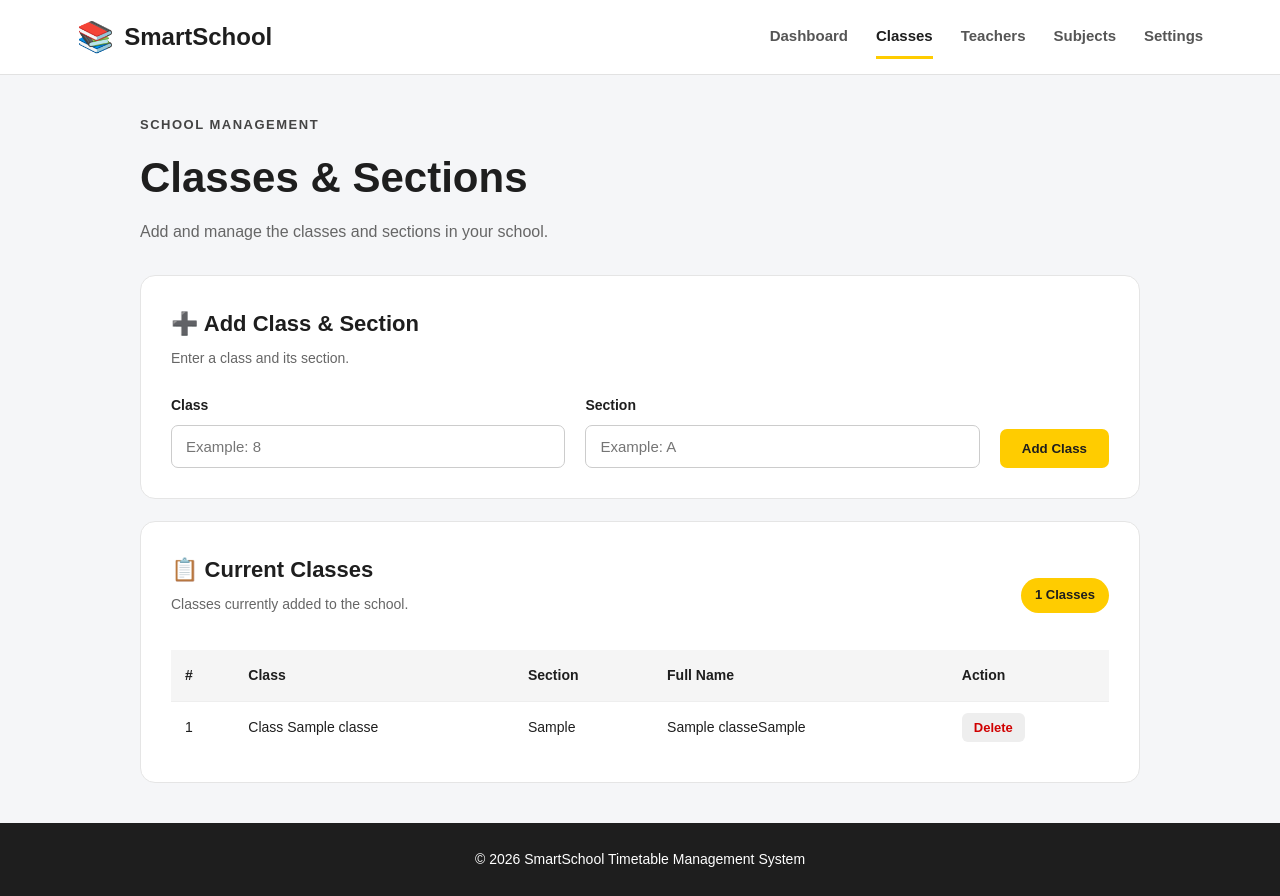
After one commit to amarpatil018/AI-Assisted-School-Timetable-Generator, a Flask app: page /classes in a window 1280 px wide. The commit adds this page. Run offline with Flask 3, Linux system fonts and the light colour scheme; tables that the repository leaves empty hold one stand-in row (values such as "Sample post").

Commit message:
Implement database functionality and create classes management page

```diff
--- a/app.py
+++ b/app.py
@@ -1,8 +1,41 @@
 from flask import Flask, render_template, request, redirect, url_for
+import sqlite3
 
 app = Flask(__name__)
 
-# Temporary school settings
+DATABASE = "school.db"
+
+
+# =========================================
+# DATABASE
+# =========================================
+
+def get_db_connection():
+    connection = sqlite3.connect(DATABASE)
+    connection.row_factory = sqlite3.Row
+    return connection
+
+
+def create_database():
+
+    connection = get_db_connection()
+
+    connection.execute("""
+        CREATE TABLE IF NOT EXISTS classes (
+            id INTEGER PRIMARY KEY AUTOINCREMENT,
+            class_name TEXT NOT NULL,
+            section TEXT NOT NULL
+        )
+    """)
+
+    connection.commit()
+    connection.close()
+
+
+# =========================================
+# TEMPORARY SCHOOL SETTINGS
+# =========================================
+
 school_settings = {
     "school_name": "My School",
     "start_time": "08:30",
@@ -21,21 +54,31 @@ school_settings = {
 }
 
 
-# -----------------------------------------
-# HOME / DASHBOARD
-# -----------------------------------------
+# =========================================
+# DASHBOARD
+# =========================================
 
 @app.route("/")
 def home():
+
+    connection = get_db_connection()
+
+    classes = connection.execute(
+        "SELECT * FROM classes ORDER BY class_name, section"
+    ).fetchall()
+
+    connection.close()
+
     return render_template(
         "index.html",
-        settings=school_settings
+        settings=school_settings,
+        classes=classes
     )
 
 
-# -----------------------------------------
+# =========================================
 # SCHOOL SETTINGS
-# -----------------------------------------
+# =========================================
 
 @app.route("/settings", methods=["GET", "POST"])
 def settings():
@@ -74,9 +117,77 @@ def settings():
     )
 
 
-# -----------------------------------------
-# RUN APPLICATION
-# -----------------------------------------
+# =========================================
+# CLASSES
+# =========================================
+
+@app.route("/classes", methods=["GET", "POST"])
+def classes():
+
+    connection = get_db_connection()
+
+    # Add a new class
+    if request.method == "POST":
+
+        class_name = request.form["class_name"]
+        section = request.form["section"]
+
+        connection.execute(
+            """
+            INSERT INTO classes (class_name, section)
+            VALUES (?, ?)
+            """,
+            (class_name, section)
+        )
+
+        connection.commit()
+
+        connection.close()
+
+        return redirect(url_for("classes"))
+
+    # Get all classes
+    class_list = connection.execute(
+        """
+        SELECT * FROM classes
+        ORDER BY class_name, section
+        """
+    ).fetchall()
+
+    connection.close()
+
+    return render_template(
+        "classes.html",
+        classes=class_list
+    )
+
+
+# =========================================
+# DELETE CLASS
+# =========================================
+
+@app.route("/classes/delete/<int:class_id>")
+def delete_class(class_id):
+
+    connection = get_db_connection()
+
+    connection.execute(
+        "DELETE FROM classes WHERE id = ?",
+        (class_id,)
+    )
+
+    connection.commit()
+    connection.close()
+
+    return redirect(url_for("classes"))
+
+
+# =========================================
+# START APPLICATION
+# =========================================
 
 if __name__ == "__main__":
+
+    create_database()
+
     app.run(debug=True)
--- a/static/style.css
+++ b/static/style.css
@@ -765,3 +765,177 @@ body {
     }
 
 }
+/* =========================================
+   CLASSES PAGE
+========================================= */
+
+.classes-container {
+    width: 88%;
+    max-width: 1000px;
+    margin: 40px auto;
+}
+
+
+/* Add Class Form */
+
+.class-form {
+    display: flex;
+    align-items: flex-end;
+    gap: 20px;
+}
+
+
+.class-form .form-group {
+    flex: 1;
+}
+
+
+.class-submit {
+    display: flex;
+    align-items: flex-end;
+}
+
+
+/* Class List Heading */
+
+.class-list-heading {
+    display: flex;
+    align-items: center;
+    justify-content: space-between;
+}
+
+
+.class-count {
+    background-color: #ffcc00;
+
+    padding: 7px 14px;
+
+    border-radius: 20px;
+
+    font-size: 13px;
+
+    font-weight: bold;
+}
+
+
+/* Table */
+
+.class-table-container {
+    overflow-x: auto;
+}
+
+
+.class-table {
+    width: 100%;
+
+    border-collapse: collapse;
+
+    margin-top: 10px;
+}
+
+
+.class-table th {
+    text-align: left;
+
+    background-color: #f5f5f5;
+
+    padding: 14px;
+
+    font-size: 14px;
+}
+
+
+.class-table td {
+    padding: 14px;
+
+    border-top: 1px solid #eeeeee;
+
+    font-size: 14px;
+}
+
+
+.class-table tbody tr:hover {
+    background-color: #fffbea;
+}
+
+
+/* Delete Button */
+
+.delete-button {
+    text-decoration: none;
+
+    background-color: #eeeeee;
+
+    color: #d00000;
+
+    padding: 7px 12px;
+
+    border-radius: 6px;
+
+    font-size: 13px;
+
+    font-weight: bold;
+}
+
+
+.delete-button:hover {
+    background-color: #ffe0e0;
+}
+
+
+/* Empty State */
+
+.empty-state {
+    text-align: center;
+
+    padding: 50px 20px;
+
+    color: #666666;
+}
+
+
+.empty-icon {
+    font-size: 50px;
+
+    margin-bottom: 15px;
+}
+
+
+.empty-state h3 {
+    color: #1e1e1e;
+
+    margin-bottom: 5px;
+}
+
+
+/* Classes Mobile */
+
+@media (max-width: 700px) {
+
+    .classes-container {
+        width: 92%;
+    }
+
+    .class-form {
+        flex-direction: column;
+
+        align-items: stretch;
+    }
+
+    .class-submit {
+        width: 100%;
+    }
+
+    .class-submit .save-button {
+        width: 100%;
+    }
+
+    .class-list-heading {
+        flex-direction: column;
+
+        align-items: flex-start;
+
+        gap: 10px;
+    }
+
+}
--- /dev/null
+++ b/templates/classes.html
@@ -0,0 +1,337 @@
+<!DOCTYPE html>
+<html lang="en">
+
+<head>
+
+    <meta charset="UTF-8">
+
+    <meta
+        name="viewport"
+        content="width=device-width, initial-scale=1.0"
+    >
+
+    <title>Classes & Sections - SmartSchool</title>
+
+    <link
+        rel="stylesheet"
+        href="{{ url_for('static', filename='style.css') }}"
+    >
+
+</head>
+
+
+<body>
+
+
+<!-- =========================================
+     HEADER
+========================================= -->
+
+<header class="header">
+
+    <div class="logo">
+
+        <span class="logo-icon">
+            📚
+        </span>
+
+        <span>
+            SmartSchool
+        </span>
+
+    </div>
+
+
+    <nav class="navigation">
+
+        <a href="{{ url_for('home') }}">
+            Dashboard
+        </a>
+
+        <a
+            href="{{ url_for('classes') }}"
+            class="active"
+        >
+            Classes
+        </a>
+
+        <a href="#">
+            Teachers
+        </a>
+
+        <a href="#">
+            Subjects
+        </a>
+
+        <a href="{{ url_for('settings') }}">
+            Settings
+        </a>
+
+    </nav>
+
+</header>
+
+
+
+<!-- =========================================
+     MAIN CONTENT
+========================================= -->
+
+<main class="classes-container">
+
+
+    <!-- Page Heading -->
+
+    <div class="page-heading">
+
+        <p class="small-heading">
+            SCHOOL MANAGEMENT
+        </p>
+
+        <h1>
+            Classes & Sections
+        </h1>
+
+        <p>
+            Add and manage the classes and sections
+            in your school.
+        </p>
+
+    </div>
+
+
+
+    <!-- =========================================
+         ADD CLASS
+    ========================================= -->
+
+    <section class="settings-card">
+
+        <h2>
+            ➕ Add Class & Section
+        </h2>
+
+        <p class="section-description">
+            Enter a class and its section.
+        </p>
+
+
+        <form
+            method="POST"
+            class="class-form"
+        >
+
+
+            <div class="form-group">
+
+                <label for="class_name">
+                    Class
+                </label>
+
+                <input
+                    type="text"
+                    id="class_name"
+                    name="class_name"
+                    placeholder="Example: 8"
+                    required
+                >
+
+            </div>
+
+
+
+            <div class="form-group">
+
+                <label for="section">
+                    Section
+                </label>
+
+                <input
+                    type="text"
+                    id="section"
+                    name="section"
+                    placeholder="Example: A"
+                    required
+                >
+
+            </div>
+
+
+
+            <div class="class-submit">
+
+                <button
+                    type="submit"
+                    class="save-button"
+                >
+                    Add Class
+                </button>
+
+            </div>
+
+
+        </form>
+
+    </section>
+
+
+
+    <!-- =========================================
+         CLASS LIST
+    ========================================= -->
+
+    <section class="settings-card">
+
+        <div class="class-list-heading">
+
+            <div>
+
+                <h2>
+                    📋 Current Classes
+                </h2>
+
+                <p class="section-description">
+                    Classes currently added to the school.
+                </p>
+
+            </div>
+
+
+            <span class="class-count">
+                {{ classes|length }} Classes
+            </span>
+
+        </div>
+
+
+
+        {% if classes %}
+
+
+        <div class="class-table-container">
+
+            <table class="class-table">
+
+                <thead>
+
+                    <tr>
+
+                        <th>
+                            #
+                        </th>
+
+                        <th>
+                            Class
+                        </th>
+
+                        <th>
+                            Section
+                        </th>
+
+                        <th>
+                            Full Name
+                        </th>
+
+                        <th>
+                            Action
+                        </th>
+
+                    </tr>
+
+                </thead>
+
+
+                <tbody>
+
+                    {% for class in classes %}
+
+                    <tr>
+
+                        <td>
+                            {{ loop.index }}
+                        </td>
+
+                        <td>
+                            Class {{ class["class_name"] }}
+                        </td>
+
+                        <td>
+                            {{ class["section"] }}
+                        </td>
+
+                        <td>
+                            {{ class["class_name"] }}{{ class["section"] }}
+                        </td>
+
+                        <td>
+
+                            <a
+                                href="{{ url_for(
+                                    'delete_class',
+                                    class_id=class['id']
+                                ) }}"
+                                class="delete-button"
+                                onclick="return confirm(
+                                    'Are you sure you want to delete this class?'
+                                );"
+                            >
+                                Delete
+                            </a>
+
+                        </td>
+
+                    </tr>
+
+                    {% endfor %}
+
+                </tbody>
+
+            </table>
+
+        </div>
+
+
+        {% else %}
+
+
+        <div class="empty-state">
+
+            <div class="empty-icon">
+                🏫
+            </div>
+
+            <h3>
+                No classes added yet
+            </h3>
+
+            <p>
+                Use the form above to add your first class.
+            </p>
+
+        </div>
+
+
+        {% endif %}
+
+
+    </section>
+
+
+</main>
+
+
+
+<!-- Footer -->
+
+<footer class="footer">
+
+    <p>
+        © 2026 SmartSchool Timetable Management System
+    </p>
+
+</footer>
+
+
+</body>
+
+</html>
```
Also changed, not shown: school.db (added).
